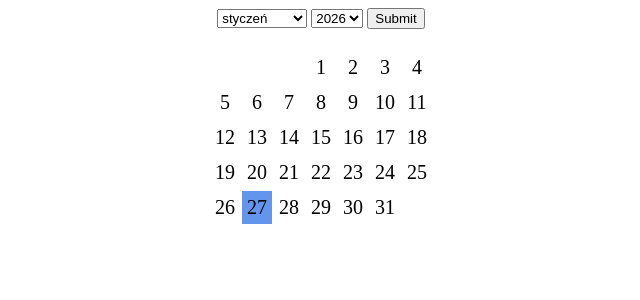
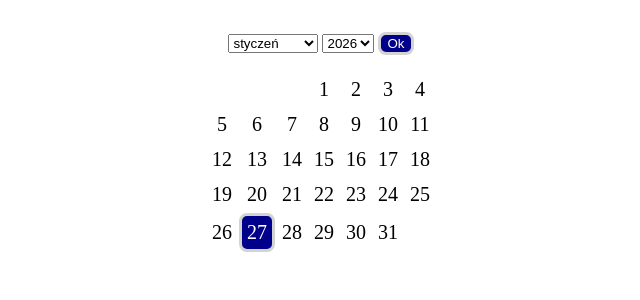
Before and after one commit to kubusss77/ZSL-mm-apl-serwerowe, a PHP site: page / in a window 1280 px wide. Shown: the top 300 px of the page, without its empty margins (319-959 px from the left). Run offline with PHP 8.4, Linux system fonts and the light colour scheme.

Commit message:
lekcja 2026-01-21

```diff
--- /dev/null
+++ b/VI/css/global.css
@@ -0,0 +1,15 @@
+* {
+  margin: 0;
+  box-sizing: border-box;
+}
+
+body {
+  padding: 2rem;
+}
+
+.button {
+  background-color: darkblue;
+  color: white;
+  border-radius: 0.5rem;
+  border: 0.2rem solid lightgray;
+}
--- a/VI/index.php
+++ b/VI/index.php
@@ -3,85 +3,89 @@
   <head>
     <meta charset="UTF-8">
     <meta name="viewport" content="width=device-width, initial-scale=1.0">
+    <link rel="stylesheet" href="css/global.css">
+    <?php
+    require 'tools/dateFormatter.php';
+    // $df_month->format()
+
+    $now = new DateTime();
+
+    $month;
+    if (isset($_POST['sel-month'])) {
+      $month = $_POST['sel-month'];
+    } else {
+      $month = date('m');
+    }
+
+    $year;
+    $curYear = date('Y');
+
+    if (isset($_POST['sel-year'])) {
+      $year = $_POST['sel-year'];
+    } else {
+      $year = $curYear;
+    }
+    ?>
     <title>Document</title>
     <style>
-      #selects {
+      header {
+        margin-bottom: 1rem;
         text-align: center;
       }
 
       .calendar {
-        display: flex;
-        justify-self: center;
-        padding: 20px;
+        margin: auto;
       }
 
       .calendar td {
         padding: 5px;
         font-size: 20px;
         text-align: center;
+        aspect-ratio: 1;
       }
 
       .today {
-        background: cornflowerblue;
+        background: darkblue;
+
+      }
+
+      td:hover {
+        border-radius: 100%;
+        background: #eee;
+      }
+
+      a {
+        text-decoration: none;
+        color: black;
       }
     </style>
-    <?php
-    $df = new IntlDateFormatter(
-      'pl_PL', // wspierane w danym systemie Linux locale można sprawdzić poleceniem "locale -a"
-      IntlDateFormatter::LONG,
-      IntlDateFormatter::NONE,
-      null,
-      null,
-      'LLLL', // formaty
-    );
-
-    $now = new DateTime();
-    ?>
   </head>
   <body>
-    <section id="selects">
+    <header>
       <form action="<?php echo $_SERVER['REQUEST_URI']; ?>" method="POST">
       <select name="sel-month">
-      <?php
-      $month;
-      if (isset($_POST['sel-month'])) {
-        $month = $_POST['sel-month'];
-      } else {
-        $month = date('m');
-      }
-
-      for ($i = 1; $i <= 12; $i++) {
+      <?php for ($i = 1; $i <= 12; $i++) {
         $now->setDate(2022, $i, 12);
         if ($i == $month) {
-          echo '<option value="' . $i . '"' . ' selected="selected"' . '>' . $df->format($now) . '</option>';
+          echo '<option value="' . $i . '"' . ' selected="selected"' . '>' . $df_month->format($now) . '</option>';
         } else {
-          echo '<option value="' . $i . '">' . $df->format($now) . '</option>';
+          echo '<option value="' . $i . '">' . $df_month->format($now) . '</option>';
         }
-      }
-      ?>
+      } ?>
       </select>
       <select name="sel-year">
-        <?php
-        $year;
-        if (isset($_POST['sel-year'])) {
-          $year = $_POST['sel-year'];
-        } else {
-          $year = date('Y');
-        }
-
-        for ($i = -2; $i < 8; $i++) {
-          if ($year + $i == $year) {
+        <?php for ($i = -2; $i < 8; $i++) {
+          if ($i == 0) {
             echo '<option' . ' selected="selected" ' . '>' . $year + $i . '</option>';
           } else {
             echo '<option>' . $year + $i . '</option>';
           }
-        }
-        ?>
+        } ?>
       </select>
-      <input type="submit">
+      <input class=button type="submit" value="Ok">
       </form>
-    </section>
-    <section>
+    </header>
+    <main>
       <table class="calendar">
         <?php
         $firstOfMonth = date('N', mktime(0, 0, 0, $month, 1, $year));
@@ -90,41 +94,49 @@
         $today = date('j');
         $cur_month = date('n');
 
-        if($month != $cur_month) {
+        if ($month != $cur_month) {
           $today = 0;
         }
 
         $day = 1;
+
+        function genTd($y, $m, $d) {
+          $url = $_SERVER['REQUEST_URI'] . '/day' . '?' . 'y=' . $y . '&m=' . $m . '&d=' . $d;
+
+          global $today;
+          global $curYear;
+
+          if ($d == $today && $y == $curYear) {
+            echo '<td class="button"> <a style="color: white;" ';
+          } else {
+            echo '<td> <a ';
+          }
+
+          echo 'href="' . $url . '">' . $d . '</a>' . '</td>';
+        }
+
         //Pierwszy tydzień
         echo '<tr>';
-        for($i = 0; $i < $firstOfMonth - 1; $i++) {
+        for ($i = 0; $i < $firstOfMonth - 1; $i++) {
           echo '<td>' . '</td>';
         }
-        for($i = $firstOfMonth; $i <= 7; $i++) {
-          if($day == $today) {
-              echo '<td class="today">' . $day . '</td>';
-            } else {
-              echo '<td>' . $day . '</td>';
-            }
-            $day++;
+        for ($i = $firstOfMonth; $i <= 7; $i++) {
+          genTd($year, $month, $day);
+          $day++;
         }
         echo '</tr>';
 
         //Kolejne tygodnie
         for ($i = 0; $day < $daysInMonth; $i++) {
           echo '<tr>';
-          for($j = 0; $j < 7 && $day <= $daysInMonth; $j++) {
-            if($day == $today) {
-              echo '<td class="today">' . $day . '</td>';
-            } else {
-              echo '<td>' . $day . '</td>';
-            }
+          for ($j = 0; $j < 7 && $day <= $daysInMonth; $j++) {
+            genTd($year, $month, $day);
             $day++;
           }
           echo '</tr>';
         }
         ?>
       </table>
-    </section>
+      </main>
   </body>
 </html>
--- /dev/null
+++ b/VI/secrets.example.php
@@ -0,0 +1,4 @@
+<?php
+$db_user = 'root';
+$db_pass = 'ServBay.dev';
+?>
--- a/VI/secrets.php
+++ b/VI/secrets.php
@@ -1,3 +1,4 @@
 <?php
-
+$db_user = 'root';
+$db_pass = 'ServBay.dev';
 ?>
--- /dev/null
+++ b/VI/tools/dateFormatter.php
@@ -0,0 +1,10 @@
+<?php
+$df_month = new IntlDateFormatter(
+  'pl_PL', // wspierane w danym systemie Linux locale można sprawdzić poleceniem "locale -a"
+  IntlDateFormatter::LONG,
+  IntlDateFormatter::NONE,
+  null,
+  null,
+  'LLLL', // formaty
+);
+?>
```
Also changed, not shown: VI/day/index.php (added, +46 -0 lines), VI/login.php (+4 -4 lines), 2 other files.
